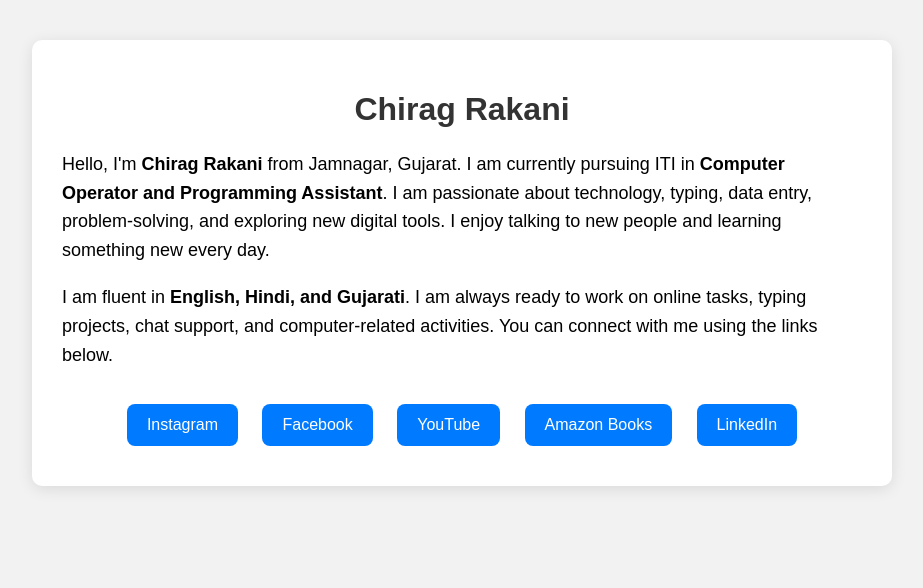
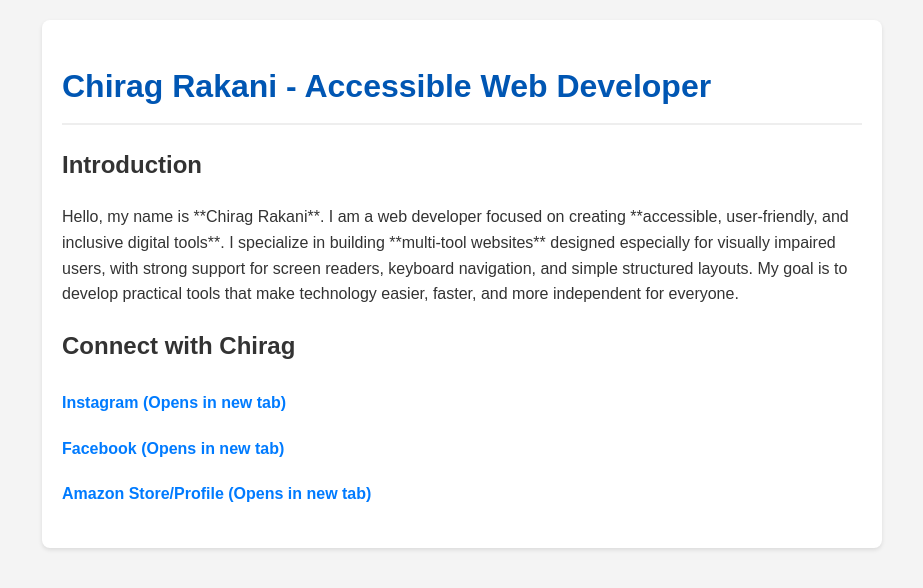
Before and after one commit to chiragrakani6-eng/potential-funicular, a plain HTML site: page index.html in a window 1280 px wide. Shown: the whole page, without its empty margins (178-1101 px from the left). Drawn offline with Linux system fonts and the light colour scheme.

Commit message:
Update index.html

```diff
--- a/index.html
+++ b/index.html
@@ -1,76 +1,90 @@
-<!DOCTYPE html><html lang="en">
+<!DOCTYPE html>
+<html lang="en">
 <head>
-    <meta charset="UTF-8" />
-    <meta name="viewport" content="width=device-width, initial-scale=1.0" /><!-- Google Verification -->
-<meta name="google-site-verification" content="YOUR_GOOGLE_VERIFICATION_CODE_HERE" />
-
-<title>Chirag Rakani - Introduction</title>
-
+    <meta charset="UTF-8">
+    <meta name="viewport" content="width=device-width, initial-scale=1.0">
+    <title>Chirag Rakani - Accessible Web Developer</title>
     <style>
+        /* Simple, accessible styling for better readability */
         body {
             font-family: Arial, sans-serif;
-        background: #f2f2f2;
-        margin: 0;
+            margin: 20px;
             padding: 0;
+            line-height: 1.6;
+            background-color: #f4f4f4; /* Light background */
+            color: #333; /* Dark text */
         }
         .container {
             max-width: 800px;
-        margin: 40px auto;
+            margin: auto;
             background: #fff;
-        padding: 30px;
-        border-radius: 10px;
-        box-shadow: 0 3px 15px rgba(0,0,0,0.1);
+            padding: 20px;
+            border-radius: 8px;
+            box-shadow: 0 2px 4px rgba(0,0,0,0.1);
         }
         h1 {
-        text-align: center;
-        color: #333;
+            color: #0056b3;
+            border-bottom: 2px solid #eee;
+            padding-bottom: 10px;
         }
         p {
-        font-size: 18px;
-        line-height: 1.6;
+            margin-bottom: 20px;
         }
         .links {
-        margin-top: 25px;
-        text-align: center;
+            list-style: none;
+            padding: 0;
+        }
+        .links li {
+            margin-bottom: 10px;
         }
         .links a {
-        display: inline-block;
-        margin: 10px;
-        padding: 12px 20px;
-        font-size: 16px;
+            color: #007bff;
             text-decoration: none;
-        color: #fff;
-        background: #007bff;
-        border-radius: 8px;
+            font-weight: bold;
+            padding: 5px 0;
+            display: inline-block; /* Helps with focus/hover styles */
         }
-    .links a:hover {
-        background: #0056b3;
+        .links a:hover, .links a:focus {
+            text-decoration: underline;
+            outline: 2px solid #007bff; /* Important for keyboard accessibility */
+            outline-offset: 2px;
         }
     </style>
-
 </head>
 <body>
+
     <div class="container">
-        <h1>Chirag Rakani</h1><p>
-        Hello, I'm <b>Chirag Rakani</b> from Jamnagar, Gujarat. I am currently pursuing ITI in
-        <b>Computer Operator and Programming Assistant</b>. I am passionate about technology, typing,
-        data entry, problem-solving, and exploring new digital tools. I enjoy talking to new people and
-        learning something new every day.
+        <h1>Chirag Rakani - Accessible Web Developer</h1>
+
+        <section aria-labelledby="introduction-heading">
+            <h2 id="introduction-heading" class="sr-only">Introduction</h2>
+            <p role="region" aria-label="Developer Introduction">
+                Hello, my name is **Chirag Rakani**. I am a web developer focused on creating **accessible, user-friendly, and inclusive digital tools**. I specialize in building **multi-tool websites** designed especially for visually impaired users, with strong support for screen readers, keyboard navigation, and simple structured layouts. My goal is to develop practical tools that make technology easier, faster, and more independent for everyone.
             </p>
+        </section>
 
-    <p>
-        I am fluent in <b>English, Hindi, and Gujarati</b>. I am always ready to work on online tasks,
-        typing projects, chat support, and computer-related activities. You can connect with me using the
-        links below.
-    </p>
+        <section aria-labelledby="social-links-heading">
+            <h2 id="social-links-heading">Connect with Chirag</h2>
 
-    <div class="links">
-        <a href="https://instagram.com/" target="_blank">Instagram</a>
-        <a href="https://facebook.com/" target="_blank">Facebook</a>
-        <a href="https://www.youtube.com/" target="_blank">YouTube</a>
-        <a href="https://www.amazon.in/s?k=books" target="_blank">Amazon Books</a>
-        <a href="https://linkedin.com/in/rakani-chirag-59b6a230b" target="_blank">LinkedIn</a>
-    </div>
+            <ul class="links">
+                <li>
+                    <a href="YOUR_INSTAGRAM_LINK" target="_blank" rel="noopener noreferrer">
+                        Instagram (Opens in new tab)
+                    </a>
+                </li>
+                <li>
+                    <a href="YOUR_FACEBOOK_LINK" target="_blank" rel="noopener noreferrer">
+                        Facebook (Opens in new tab)
+                    </a>
+                </li>
+                <li>
+                    <a href="YOUR_AMAZON_LINK" target="_blank" rel="noopener noreferrer">
+                        Amazon Store/Profile (Opens in new tab)
+                    </a>
+                </li>
+            </ul>
+        </section>
+
     </div>
 
 </body>
```
Lines whose indentation alone changed are shown as unchanged.
